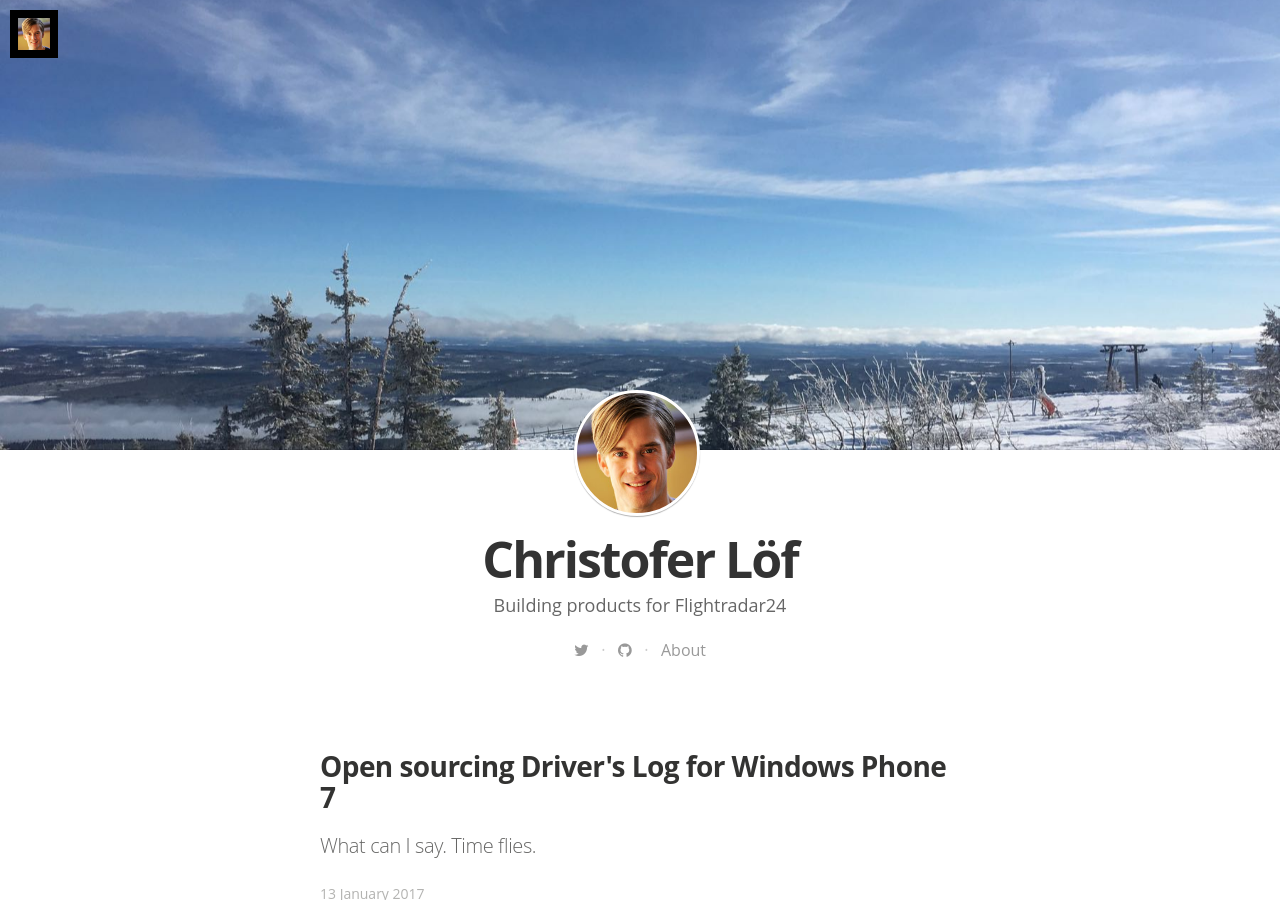
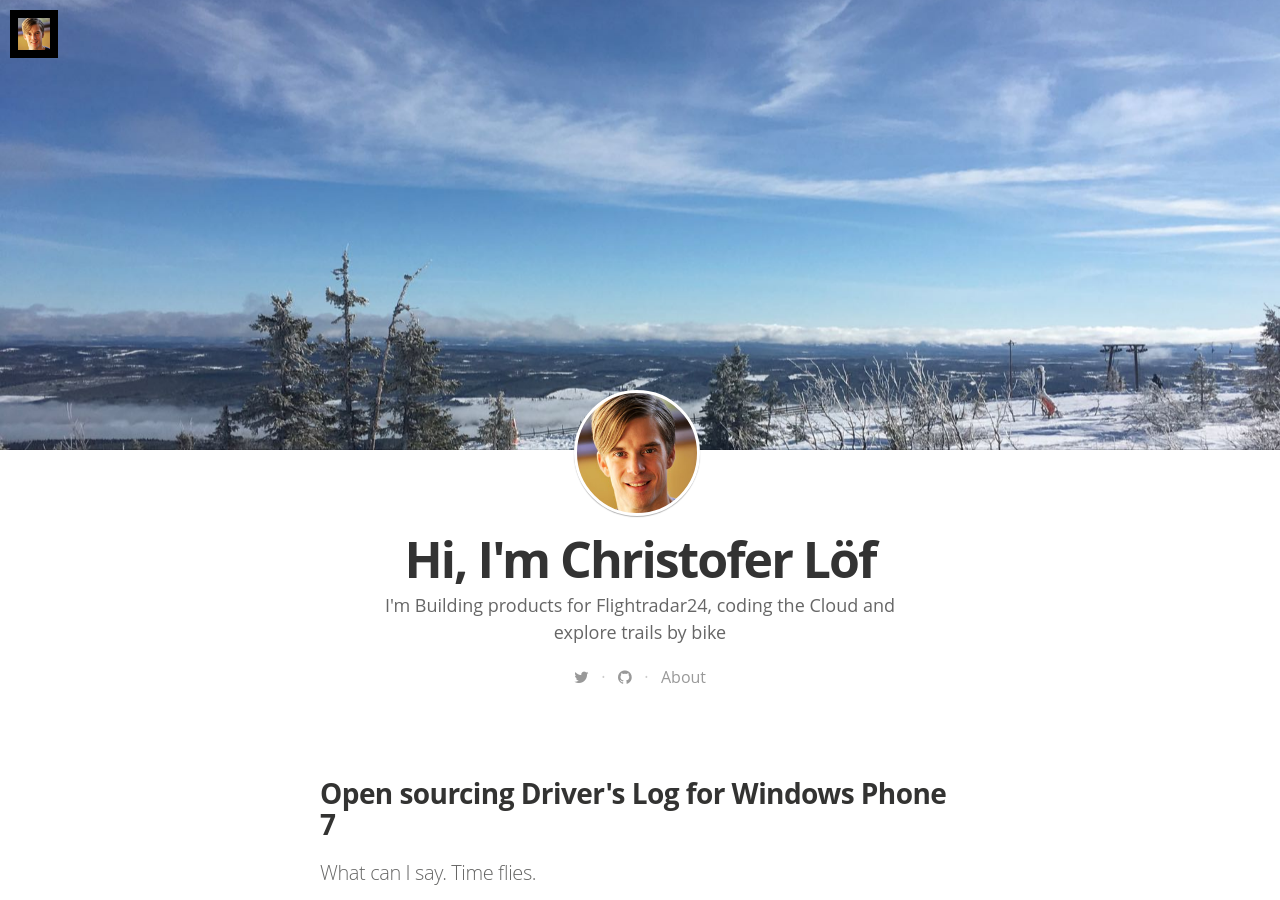
Before and after one commit to christoferlof/posts, a Jekyll site: the page built from index.html, in a window 1280 px wide and 900 px high. Built offline with Jekyll 4.4.1, drawn with Linux system fonts in a browser that asks for light colours; nearby versions of some CDN libraries; some web fonts are replaced; Markdown is read by kramdown in place of the engine named in the settings; the list of posts is cut into pages by our own code.

```diff
--- a/_config.yml
+++ b/_config.yml
@@ -3,8 +3,8 @@ markdown: redcarpet
 highlighter: false
 
 # Site settings
-title: "Christofer Löf"
-description: "Building products for Flightradar24"
+title: "Hi, I'm Christofer Löf"
+description: "I'm Building products for Flightradar24, coding the Cloud and explore trails by bike"
 
 email: "christofer@lof.io"
 #blog logo
```
